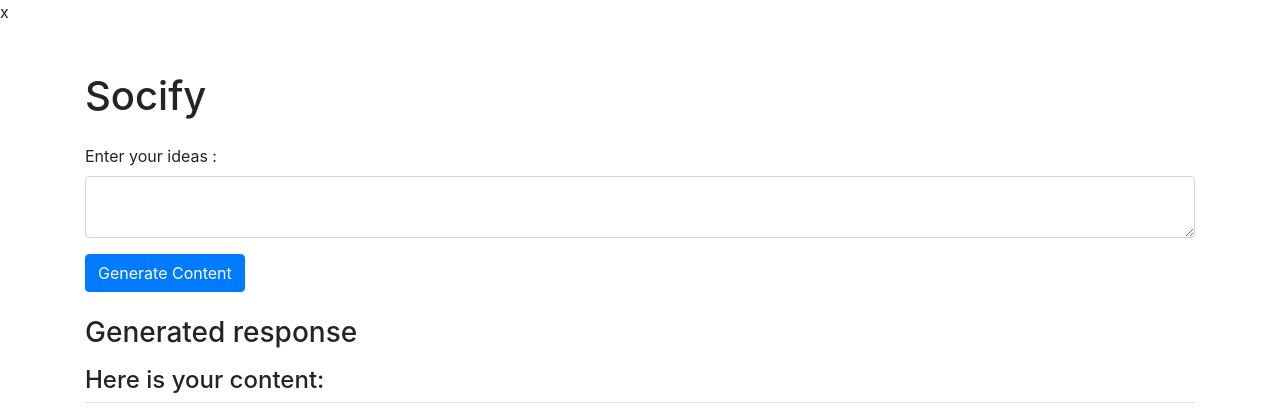
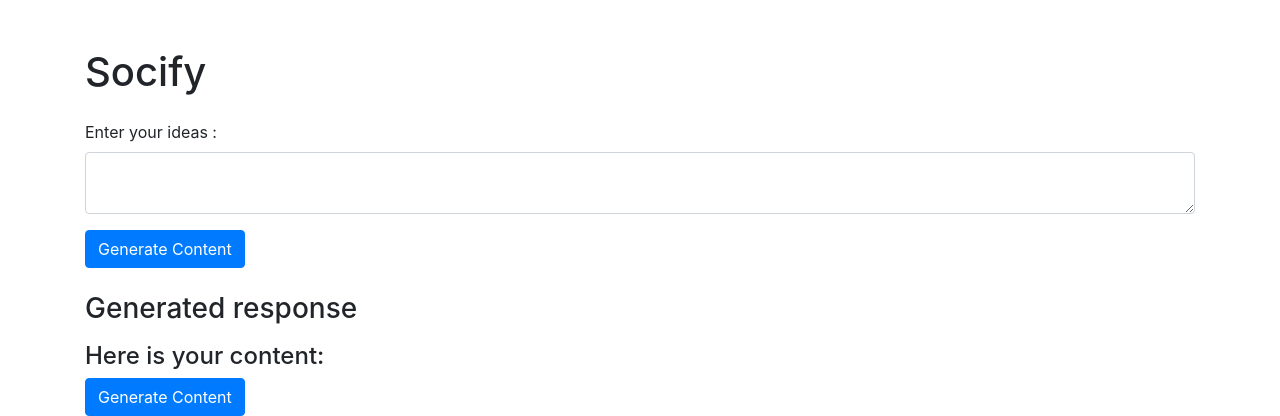
Before and after one commit to abhiiiish/webhook-testing, a Flask app: page / in a window 1280 px wide. Shown: the top 416 px of the page. Run offline with Flask 3, Linux system fonts and the light colour scheme; some libraries are stand-ins or nearby versions.

Commit message:
Update index.html

```diff
--- a/templates/index.html
+++ b/templates/index.html
@@ -1,3 +1,4 @@
+
 <!DOCTYPE html>
 <html lang="en">
 
@@ -9,7 +10,7 @@
     <link href="https://maxcdn.bootstrapcdn.com/bootstrap/4.0.0/css/bootstrap.min.css" rel="stylesheet">
     <!-- Include jQuery library -->
     <script src="https://code.jquery.com/jquery-3.2.1.min.js"></script>
-x
+
 </head>
 
 <body>
@@ -26,11 +27,17 @@ x
             <button type="button" class="btn btn-primary" onclick="generateContent()">Generate Content</button>
         </form>
 
+
+
         <div class="mt-4" id="responseDiv">
             <h3>Generated response</h3>
             <p id="responseText">{{ text }}</p>
 
+
                 <h4>Here is your content:</h4>
+                <div>
+                     <button type="button" class="btn btn-primary" onclick="fetchProfiles()">Generate Content</button>
+                </div>
 
             <table class="table">
                 <thead>
```
